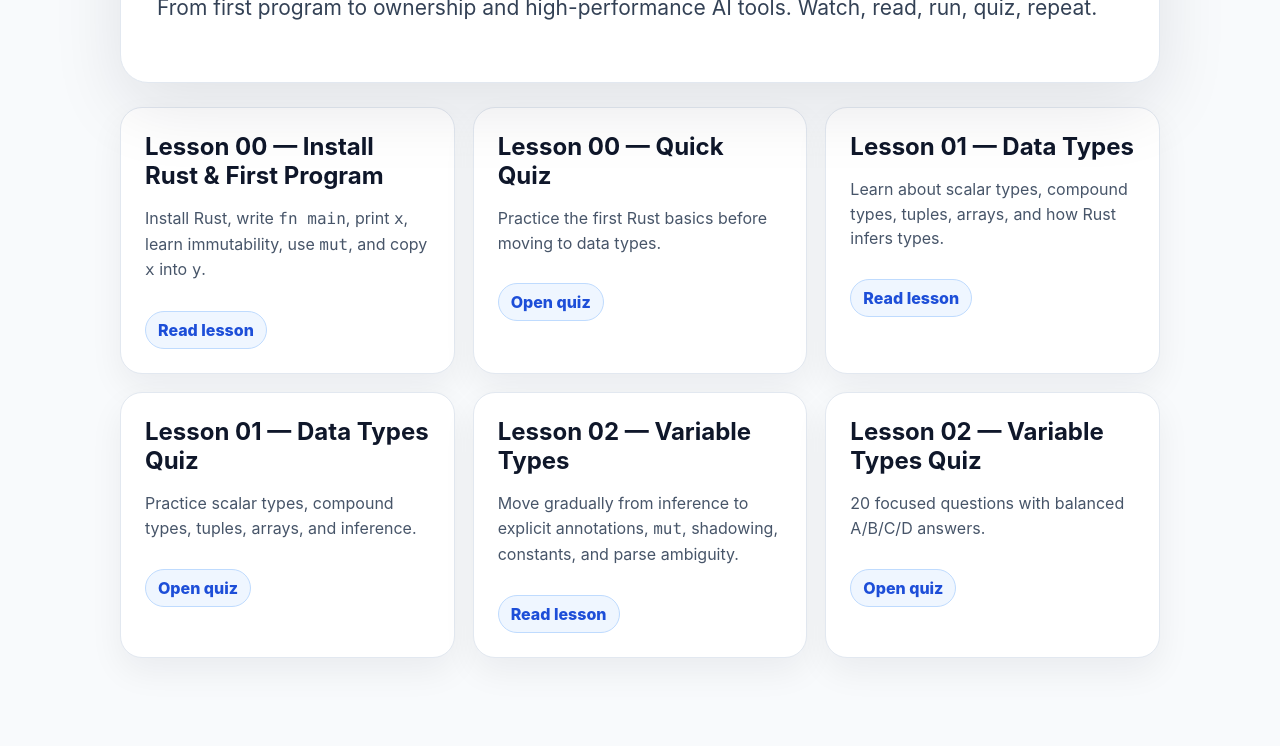
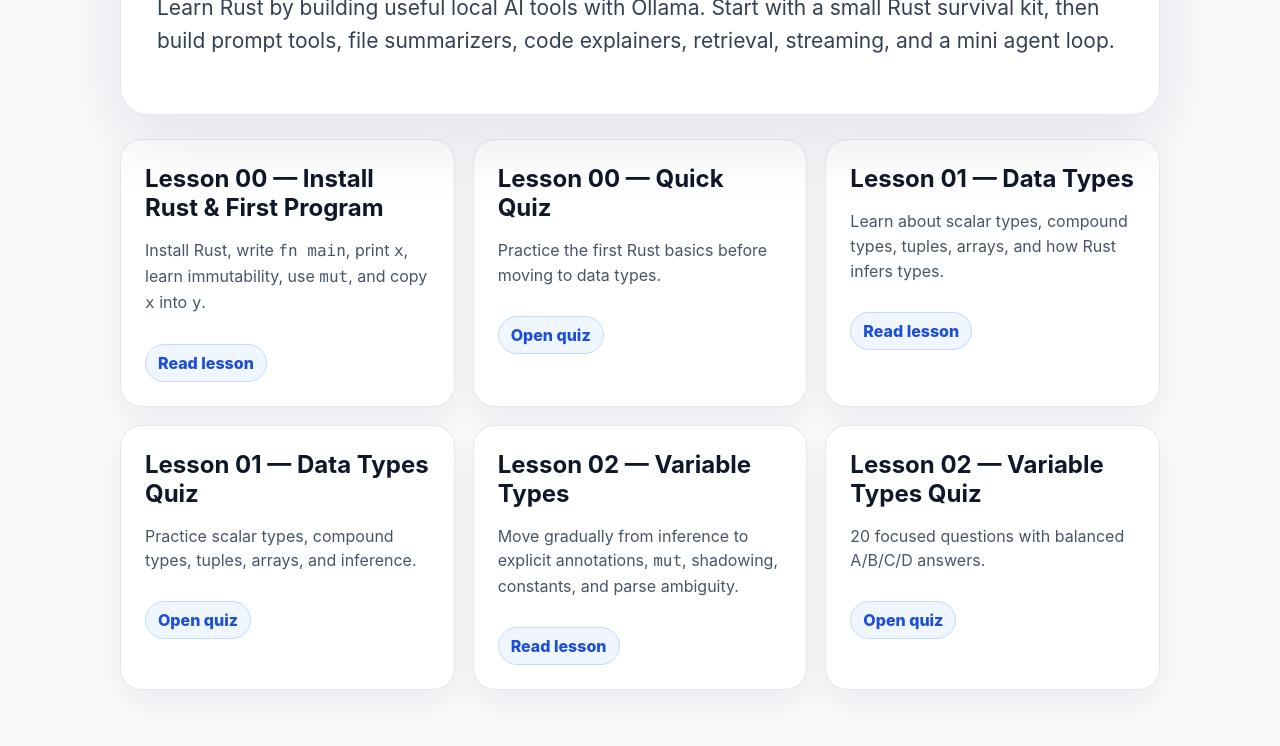
Before and after one commit to ayman3000/rust-for-the-ai-era, a plain HTML site: page index.html in a window 1280 px wide. Shown: the part 267-1013 px from the top of the page. Before the commit the page ends 981 px from the top, so only its background shows below. Drawn offline with Linux system fonts and the light colour scheme.

Commit message:
Revise Rust course around Ollama AI-era projects

```diff
--- a/index.html
+++ b/index.html
@@ -21,7 +21,7 @@
     <section class="hero">
       <p class="pill">Ayman Hamed Course</p>
       <h1>Rust for the AI Era</h1>
-      <p class="subtitle">From first program to ownership and high-performance AI tools. Watch, read, run, quiz, repeat.</p>
+      <p class="subtitle">Learn Rust by building useful local AI tools with Ollama. Start with a small Rust survival kit, then build prompt tools, file summarizers, code explainers, retrieval, streaming, and a mini agent loop.</p>
     </section>
     <section class="grid" aria-label="Lessons">
       <a class="card" href="lessons/00_install_and_first_program/">
```
Also changed, not shown: site/index.html (+1 -1 lines), 3 other files.
